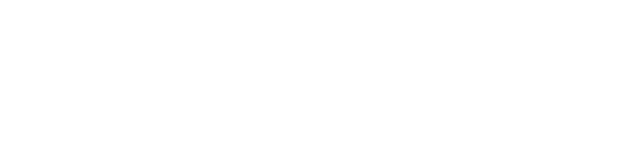
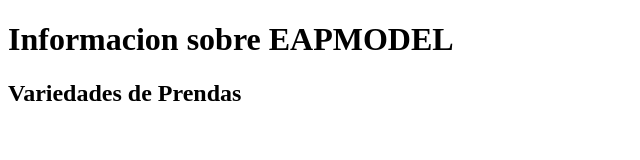
Before and after one commit to Celeste323/Indumentaria, a plain HTML site: page info.html in a window 1280 px wide. Shown: the whole page, without its empty margins (0-640 px from the left). Drawn offline with Linux system fonts and the light colour scheme.

Commit message:
Agregue info en h1 y h2

```diff
--- a/info.html
+++ b/info.html
@@ -3,9 +3,17 @@
 <head>
     <meta charset="UTF-8">
     <meta name="viewport" content="width=device-width, initial-scale=1.0">
-    <title>Info</title>
+    <title>Info EAPMODEL</title>
 </head>
 <body>
+    <header>
+        <h1>Informacion sobre EAPMODEL</h1>
+    </header>
+    <section>
+        <h2>Variedades de Prendas</h2>
+        <table>
 
+        </table>
+    </section>
 </body>
 </html>
```
